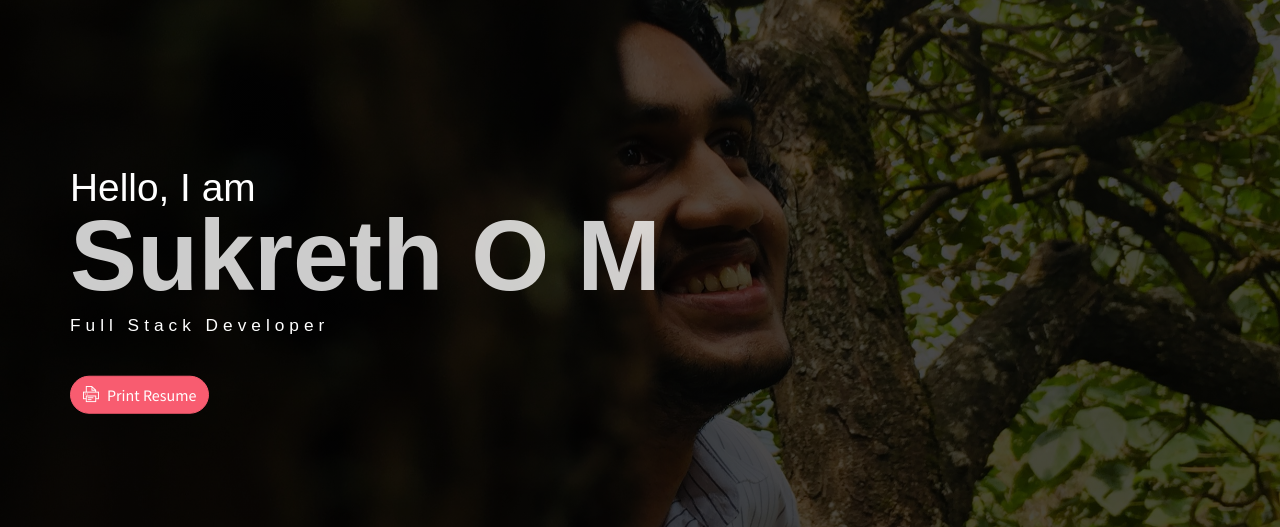
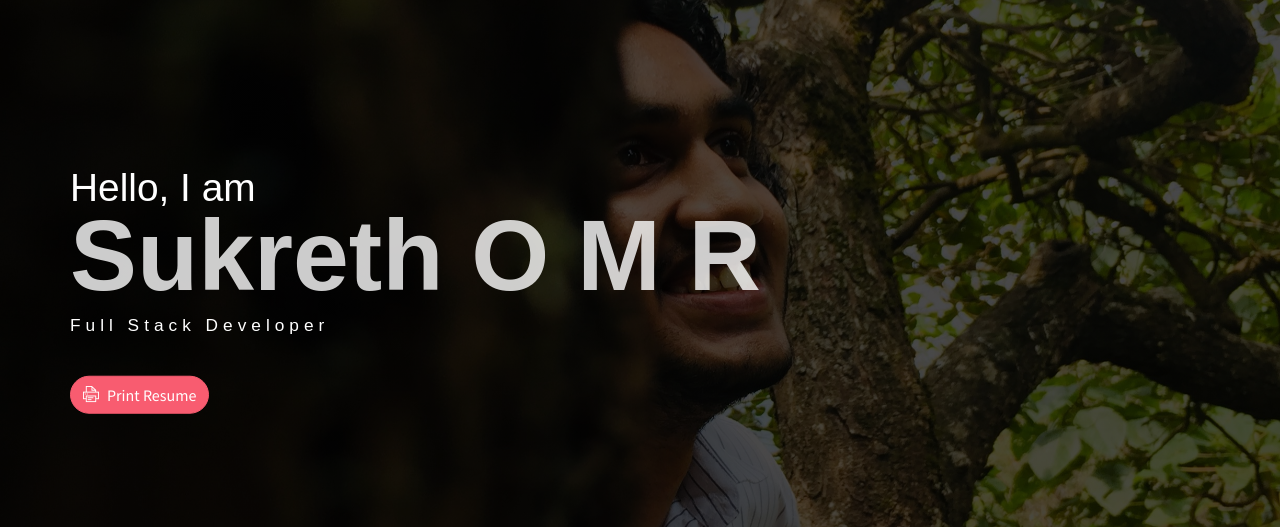
Before and after one commit to sukreth116/Personal-Website, a plain HTML site: page index.html in a window 1280 px wide. Shown: the part 63-590 px from the top of the page. Drawn offline with nearby package versions, Linux system fonts and the light colour scheme; some packages are replaced by stand-ins of ours.

Commit message:
Update index.html

```diff
--- a/index.html
+++ b/index.html
@@ -24,7 +24,7 @@
             </ul>
             <div class="header-content">
                 <h4 class="header-subtitle" >Hello, I am</h4>
-                <h1 class="header-title">Sukreth O M</h1>
+                <h1 class="header-title">Sukreth O M R</h1>
                 <h6 class="header-mono">Full Stack Developer</h6>
                 <a href="assets/files/Resume.pdf" download><button class="btn btn-primary btn-rounded"><i class="ti-printer pr-2"></i>Print Resume</button></a>
             </div>
```
